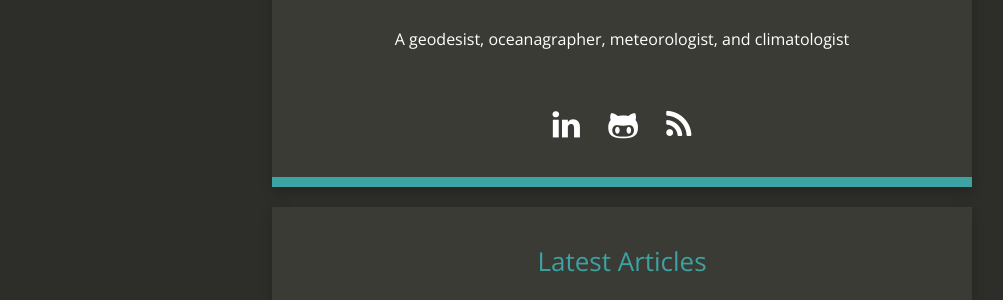
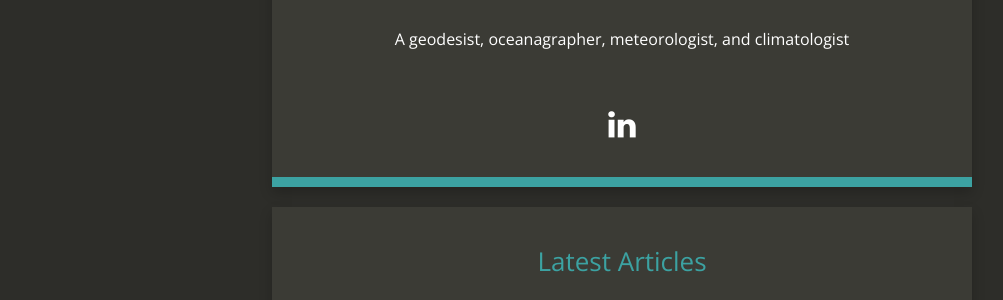
Before and after one commit to chiaweh2/chiaweh2.github.io, a Jekyll site: the page built from index.html, in a window 1280 px wide. Shown: the part 263-563 px from the top of the page, without its empty margins (18-1021 px from the left). Built offline with Jekyll 4.4.1, drawn with Linux system fonts in a browser that asks for light colours; nearby versions of some CDN libraries.

Commit message:
Update social_links.html

```diff
--- a/_includes/social_links.html
+++ b/_includes/social_links.html
@@ -1,12 +1,3 @@
 <p class="links">
-  {% if site.twitter_username %}<a href="https://www.twitter.com/{{ site.twitter_username }}" target="_new"><i class="fa fa-twitter"></i></a>{% endif %}
   {% if site.linkedin_link %}<a href="{{ site.linkedin_link }}" target="_new"><i class="fa fa-linkedin"></i></a>{% endif %}
-  {% if site.xing_link %}<a href="{{ site.xing_link }}" target="_new"><i class="fa fa-xing"></i></a>{% endif %}
-  {% if site.google_plus_link %}<a href="{{ site.google_plus_link }}" target="_new"><i class="fa fa-google-plus"></i></a>{% endif %}
-  {% if site.facebook_link %}<a href="{{ site.facebook_link }}" target="_new"><i class="fa fa-facebook"></i></a>{% endif %}
-  {% if site.github_username %}<a href="https://github.com/{{ site.github_username }}" target="_new"><i class="fa fa-github-alt"></i></a>{% endif %}
-  {% if site.stackoverflow_link %}<a href="{{ site.stackoverflow_link }}" target="_new"><i class="fa fa-stack-overflow"></i></a>{% endif %}
-  {% if site.instagram_username %}<a href="https://www.instagram.com/{{ site.instagram_username }}" target="_new"><i class="fa fa-instagram"></i></a>{% endif %}
-  {% if site.reddit_username %}<a href="https://www.reddit.com/u/{{ site.reddit_username }}" target="_new"><i class="fa fa-reddit-alien"></i></a>{% endif %}
-  <a href="{{ site.baseurl }}/feed.xml" target="_new"><i class="fa fa-rss"></i></a>
 </p>
```
